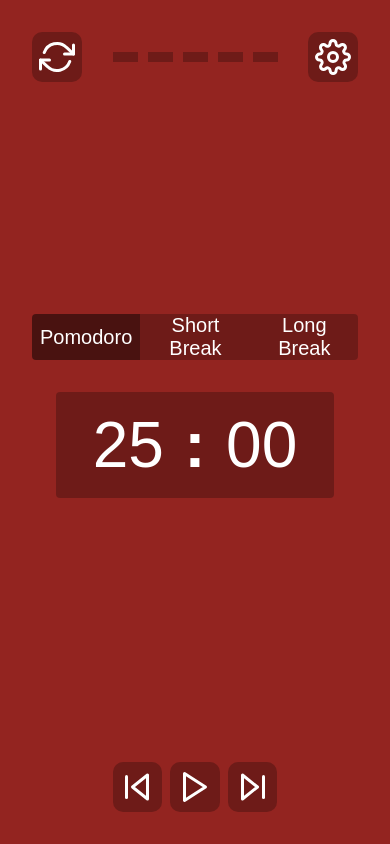
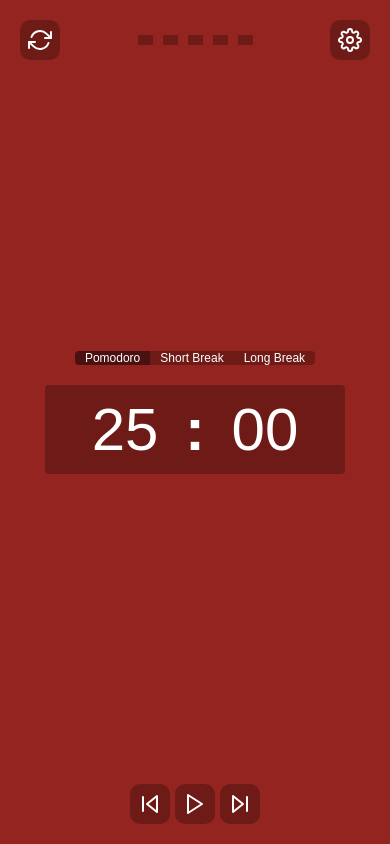
Before and after one commit to willswats/react-pomodoro, a React (Create React App) app: page / in a window 390 px wide. Built offline with nearby package versions, Linux system fonts and the light colour scheme; the HTML template or start-up script is replaced by a standard one.

Commit message:
Change breakpoints

```diff
--- a/src/components/Timer/TimerCounter.module.css
+++ b/src/components/Timer/TimerCounter.module.css
@@ -9,7 +9,7 @@
   justify-content: center;
   background-color: rgba(0, 0, 0, 0.25);
   border-radius: 4px;
-  padding: 2rem 4rem;
+  padding: 1rem 4rem;
 }
 
 .counter__colon {
@@ -17,14 +17,3 @@
   font-weight: bold;
   margin: 0 2rem;
 }
-
-@media screen and (max-width: 768px) {
-  .counter__colon {
-    font-size: 4rem;
-    margin: 0 1rem;
-  }
-
-  .counter__content {
-    padding: 1rem 2rem;
-  }
-}
--- a/src/components/UI/Buttons/ModeButton.module.css
+++ b/src/components/UI/Buttons/ModeButton.module.css
@@ -2,8 +2,8 @@
   display: flex;
   justify-content: center;
   align-items: center;
-  padding: 0 1em;
-  font-size: 1.5rem;
+  padding: 0 1rem;
+  font-size: 1.2rem;
   transition: background-color 0.1s;
   background-color: rgba(0, 0, 0, 0.25);
 }
@@ -15,10 +15,3 @@
 .mode-button--active {
   background-color: rgba(0, 0, 0, 0.5);
 }
-
-@media screen and (max-width: 768px) {
-  .mode-button {
-    padding: 0 0.5rem;
-    font-size: 1.25rem;
-  }
-}
--- a/src/components/UI/Buttons/SvgButton.module.css
+++ b/src/components/UI/Buttons/SvgButton.module.css
@@ -15,3 +15,9 @@
   align-items: center;
   transform: scale(1.5);
 }
+
+@media screen and (max-width: 768px) {
+  .svg-button__svg {
+    transform: scale(1);
+  }
+}
--- a/src/components/UI/Indicator.module.css
+++ b/src/components/UI/Indicator.module.css
@@ -1,6 +1,6 @@
 .indicator {
-  height: 10px;
-  width: 25px;
+  height: 1rem;
+  width: 1.5rem;
   background-color: rgba(0, 0, 0, 0.25);
   transition: background-color 0.1s;
   margin: 0 5px;
--- a/src/components/UI/Inputs/CounterInput.module.css
+++ b/src/components/UI/Inputs/CounterInput.module.css
@@ -1,14 +1,7 @@
 .counter-input {
   text-align: center;
-  width: 150px;
+  width: 8rem;
   font-size: 6rem;
   background-color: transparent;
   outline: none;
 }
-
-@media screen and (max-width: 768px) {
-  .counter-input {
-    font-size: 4rem;
-    width: 80px;
-  }
-}
--- a/src/index.css
+++ b/src/index.css
@@ -33,3 +33,9 @@ input::-webkit-inner-spin-button {
 input[type='number'] {
   -moz-appearance: textfield;
 }
+
+@media screen and (max-width: 768px) {
+  html {
+    font-size: 10px;
+  }
+}
```
